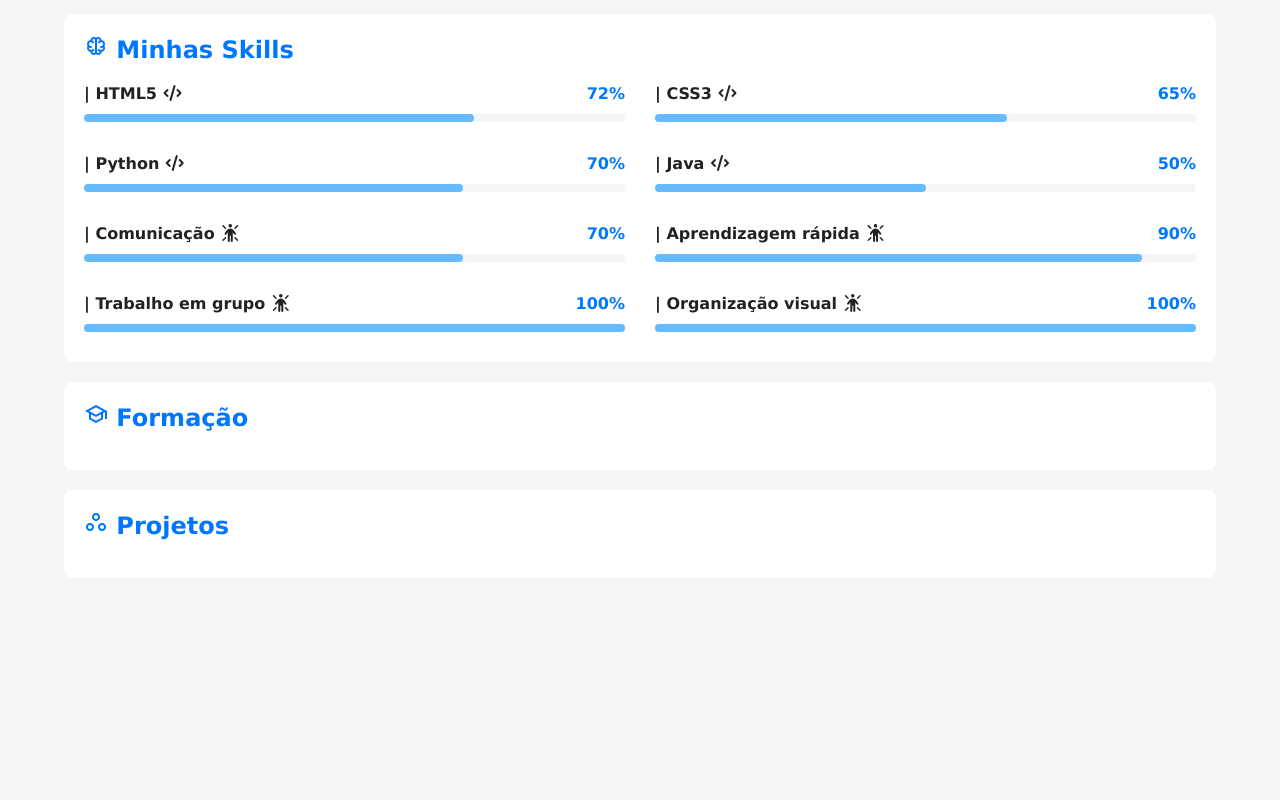
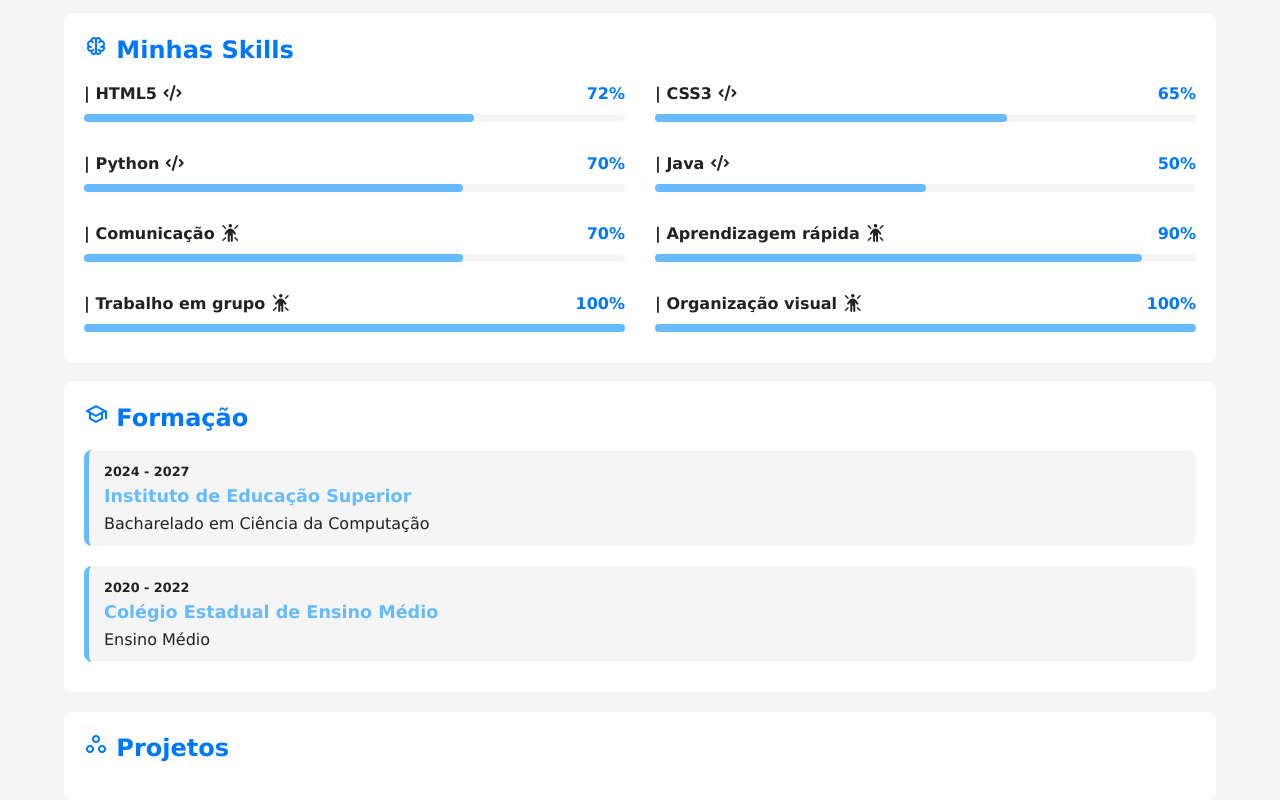
Before and after one commit to marialici/projeto-portfolio, a plain HTML site: page index.html in a window 1280 px wide. Shown: the part 513-1313 px from the top of the page. Before the commit the page ends 1111 px from the top, so only its background shows below. Drawn offline with nearby package versions, Linux system fonts and the light colour scheme.

Commit message:
adicionei as formações

```diff
--- a/index.html
+++ b/index.html
@@ -159,6 +159,20 @@
 
                 <article id="formacao">
                     <h2><span class="material-symbols-outlined">school</span> Formação</h2>
+
+                    <div id="formacao-container">
+                        <div class="curso">
+                            <p class="periodo">2020 - 2022</p>
+                            <h3 class="instituicao">Colégio Estadual de Ensino Médio</h3>
+                            <p class="titulacao">Ensino Médio</p>
+                        </div>
+
+                        <div class="curso">
+                            <p class="periodo">2024 - 2027</p>
+                            <h3 class="instituicao">Instituto de Educação Superior</h3>
+                            <p class="titulacao">Bacharelado em Ciência da Computação</p>
+                        </div>
+                    </div>
                 </article> <!-- Fim das formações -->
 
                 <article id="projetos">
--- a/styles/style.css
+++ b/styles/style.css
@@ -169,6 +169,39 @@
   border-radius: 4px;
 }
 
+#formacao-container {
+  display: flex;
+  flex-direction: column-reverse;
+  gap: 20px;
+  padding-bottom: 10px;
+}
+
+#formacao-container .curso {
+  background-color: var(--fundo-principal);
+  border-radius: 8px;
+  border-left: 5px solid var(--destaque-inverso);
+  padding: 10px 10px 10px 15px;
+  transition: border-width 0.5s, border-color 0.5s;
+}
+
+#formacao-container .curso:hover {
+  border-left-width: 15px;
+  border-color: var(--destaque);
+  cursor: pointer;
+}
+
+#formacao-container .periodo {
+  font-size: 0.8em;
+  font-weight: bold;
+  color: var(--texto);
+}
+
+#formacao-container .instituicao {
+  color: var(--destaque-inverso);
+  font-size: 1.1em;
+  margin-bottom: 4px;
+}
+
 @media screen and (min-width: 768px) {
   #skill-container {
     grid-template-columns: 1fr 1fr;
```
